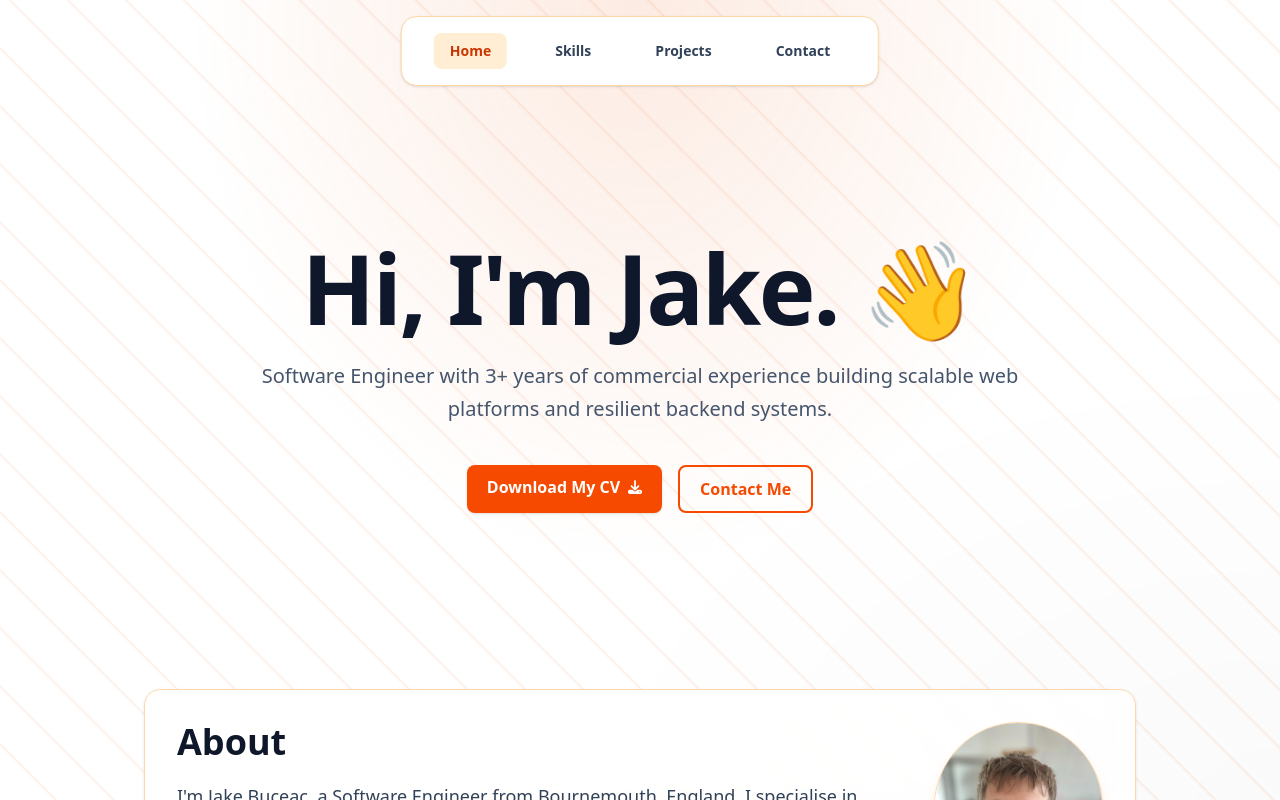
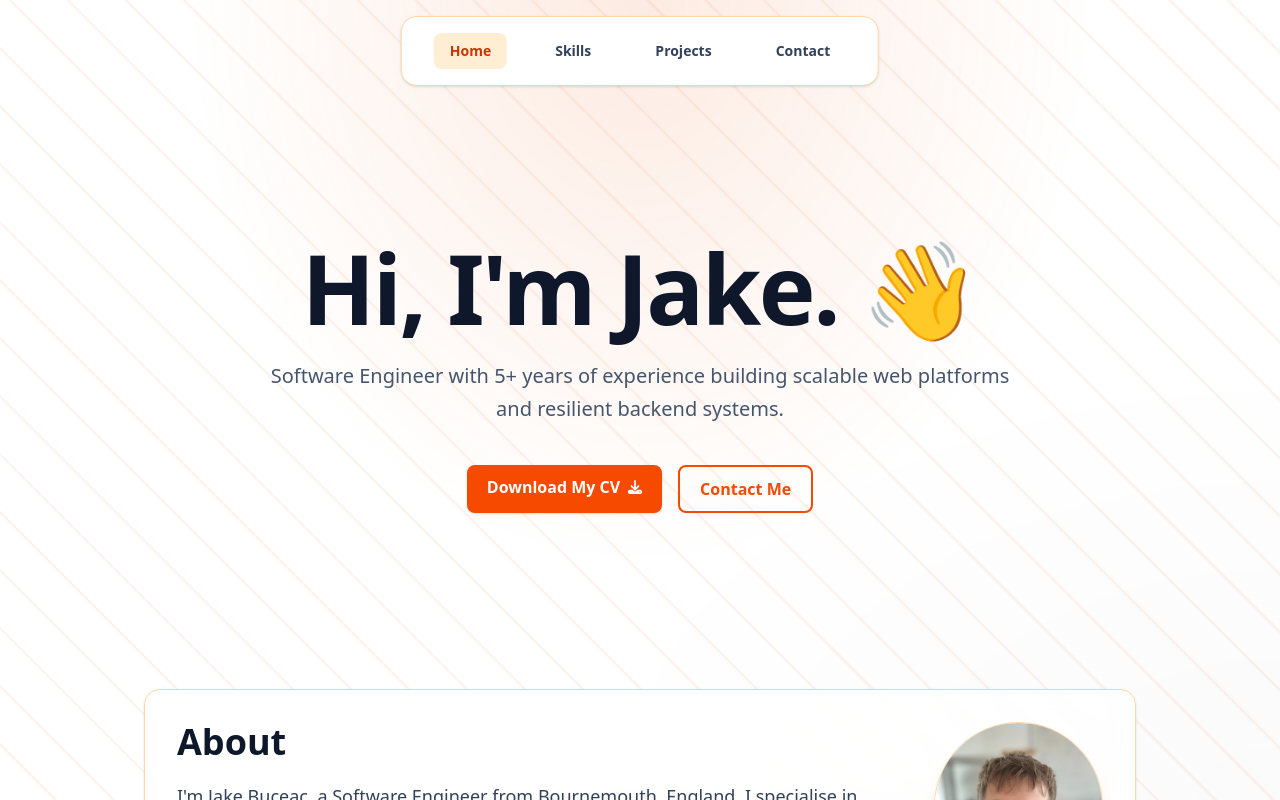
Before and after one commit to jakebuceac/portfolio, a Next.js app: page / in a window 1280 px wide. Shown: the top 800 px of the page. Built offline with nearby package versions, Linux system fonts and the light colour scheme.

Commit message:
Revert "Correct years of experience"
This reverts commit 47f27895b9a92aa8b9ca402be32b0f9593fea570.

```diff
--- a/app/page.tsx
+++ b/app/page.tsx
@@ -27,7 +27,7 @@
                 Hi, I&apos;m Jake. <span className="wave-hand inline-block">👋</span>
               </h1>
               <p className="mt-6 text-lg md:text-xl text-slate-600 font-medium leading-relaxed">
-                Software Engineer with 3+ years of commercial experience building scalable web platforms and resilient backend systems.
+                Software Engineer with 5+ years of experience building scalable web platforms and resilient backend systems.
               </p>
               <div className="mt-10 flex flex-wrap justify-center gap-4">
                 <Button href="/Jake Buceac CV.pdf" download>
```
